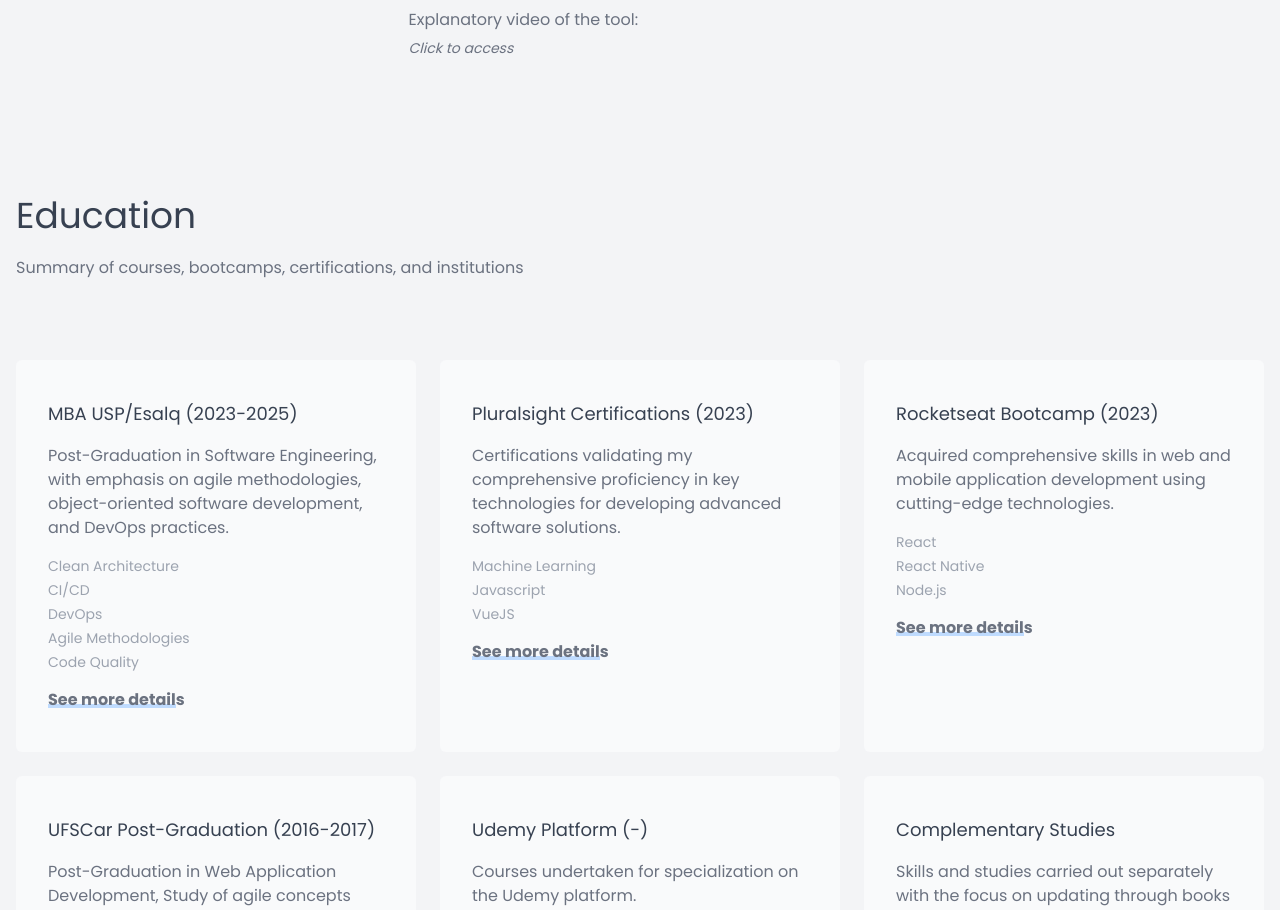
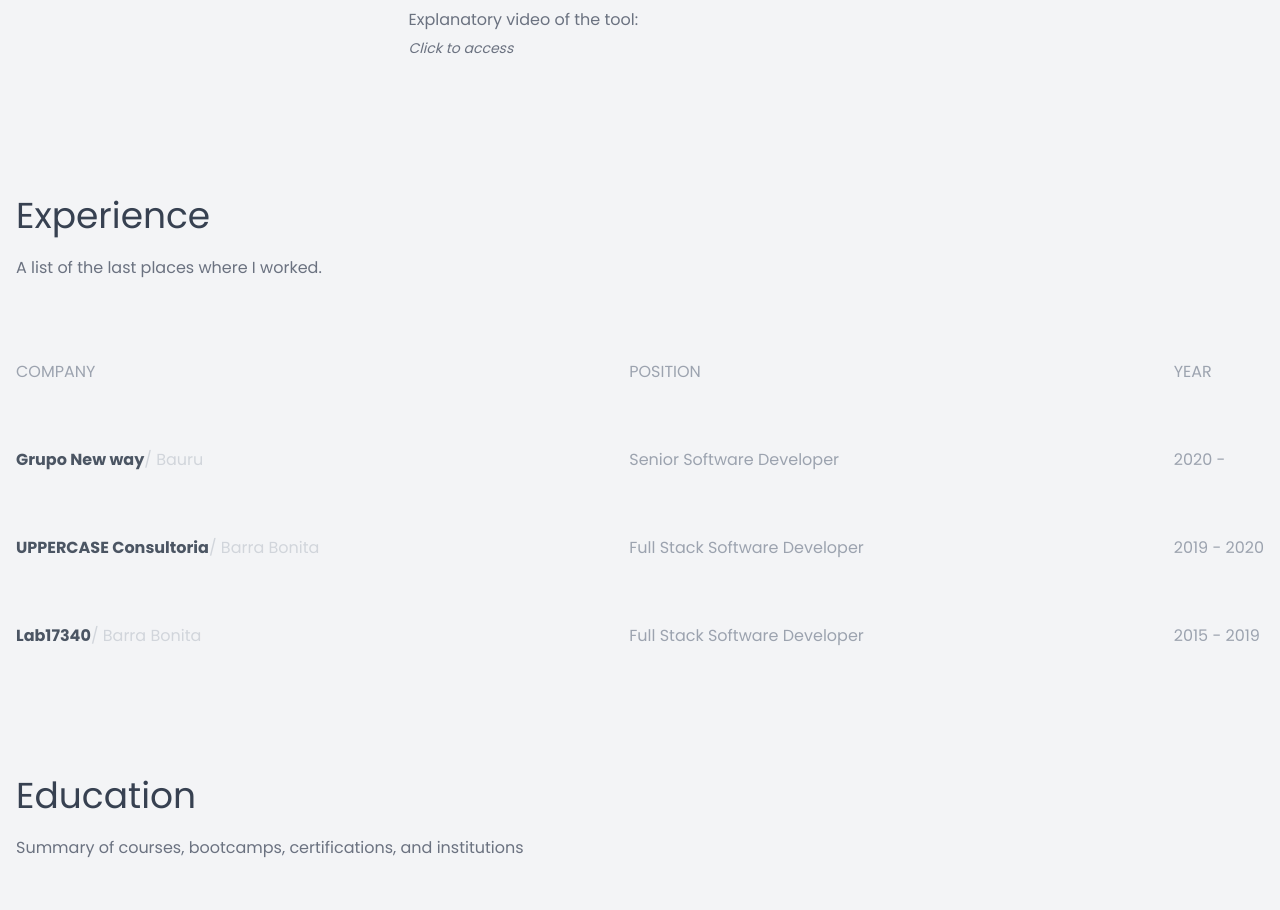
Before and after one commit to marcelo3macedo/my-portfolio, a Next.js app: page /my-portfolio/en in a window 1280 px wide. Shown: the part 2800-3710 px from the top of the page. Built offline with nearby package versions, Linux system fonts and the light colour scheme.

Commit message:
feat: experience info

```diff
--- a/messages/en.json
+++ b/messages/en.json
@@ -97,6 +97,19 @@
       "access": "Click to access"
     }
   },
+  "experience": {
+    "title": "Experience",
+    "description": "A list of the last places where I worked.",
+    "types": {
+      "company": "Company",
+      "position": "Position",
+      "year": "Year"
+    },
+    "role": {
+      "senior": "Senior Software Developer",
+      "full": "Full Stack Software Developer"
+    }
+  },
   "metadata": {
     "title": "Software Developer - Marcelo Alberico Macedo",
     "description": "As an experienced software enthusiast, I find joy in crafting innovative solutions. My focus lies in creating tools and systems that not only simplify tasks but also enhance efficiency and productivity."
--- a/messages/pt.json
+++ b/messages/pt.json
@@ -97,6 +97,19 @@
       "access": "Clique para acessar"
     }
   },
+  "experience": {
+    "title": "Experiência",
+    "description": "Uma lista dos últimos lugares no qual trabalhei.",
+    "types": {
+      "company": "Empresa",
+      "position": "Cargo",
+      "year": "Ano"
+    },
+    "role": {
+      "senior": "Desenvolvedor de Software Sênior",
+      "full": "Desenvolvedor de Software Pleno"
+    }
+  },
   "metadata": {
     "title": "Desenvolvedor Software - Marcelo Alberico Macedo",
     "description": "Como um entusiasta experiente de software, encontro alegria em criar soluções inovadoras. Meu foco está em criar ferramentas e sistemas que não apenas simplificam tarefas, mas também melhoram a eficiência e a produtividade."
--- a/src/app/[locale]/page.tsx
+++ b/src/app/[locale]/page.tsx
@@ -1,5 +1,6 @@
 import { unstable_setRequestLocale } from "next-intl/server";
 import EducationContainer from "../components/educationContainer";
+import ExperienceContainer from "../components/experienceContainer";
 import HeroContainer from "../components/heroContainer";
 import HighlightContainer from "../components/highlightContainer";
 import ProjectsContainer from "../components/projectsContainer";
@@ -16,6 +17,7 @@
       <HeroContainer />
       <HighlightContainer />
       <ProjectsContainer />
+      <ExperienceContainer />
       <EducationContainer />
     </main>
   );
--- /dev/null
+++ b/src/app/components/experienceContainer.tsx
@@ -0,0 +1,68 @@
+import { useTranslations } from "next-intl";
+import { companies } from "@/configs/content";
+
+export default function ExperienceContainer() {
+  const t = useTranslations("experience");
+
+  return (
+    <section className="py-10 md:py-16">
+      <div className="container max-w-screen-xl mx-auto px-4">
+        <h1 className="font-medium text-gray-700 text-3xl md:text-4xl mb-5">
+          {t("title")}
+        </h1>
+
+        <p className="font-normal text-gray-500 text-xs md:text-base mb-20">
+          {t("description")}
+        </p>
+
+        <div className="flex flex-col lg:flex-row justify-between">
+          <div className="space-y-8 md:space-y-16 mb-16 md:mb-0">
+            <h6 className="font-medium text-gray-400 text-base uppercase">
+              {t("types.company")}
+            </h6>
+
+            {companies.map(c => (
+              <p
+                key={c.company}
+                className="font-semibold text-gray-600 text-base"
+              >
+                {c.company}
+                <span className="font-normal text-gray-300">/ {c.city}</span>
+              </p>
+            ))}
+          </div>
+
+          <div className="space-y-8 md:space-y-16 mb-16 md:mb-0">
+            <h6 className="font-medium text-gray-400 text-base uppercase">
+              {t("types.position")}
+            </h6>
+
+            {companies.map(c => (
+              <p
+                key={c.company}
+                className="font-normal text-gray-400 text-base"
+              >
+                {t(c.position)}
+              </p>
+            ))}
+          </div>
+
+          <div className="space-y-8 md:space-y-16">
+            <h6 className="font-medium text-gray-400 text-base uppercase">
+              {t("types.year")}
+            </h6>
+
+            {companies.map(c => (
+              <p
+                key={c.company}
+                className="font-normal text-gray-400 text-base"
+              >
+                {c.year}
+              </p>
+            ))}
+          </div>
+        </div>
+      </div>
+    </section>
+  );
+}
--- a/src/configs/content.ts
+++ b/src/configs/content.ts
@@ -125,4 +125,25 @@
   },
 ];
 
-export { highlights, education, projects };
+const companies = [
+  {
+    company: "Grupo New way",
+    city: "Bauru",
+    position: "role.senior",
+    year: "2020 - ",
+  },
+  {
+    company: "UPPERCASE Consultoria",
+    city: "Barra Bonita",
+    position: "role.full",
+    year: "2019 - 2020",
+  },
+  {
+    company: "Lab17340",
+    city: "Barra Bonita",
+    position: "role.full",
+    year: "2015 - 2019",
+  },
+];
+
+export { highlights, education, projects, companies };
```
